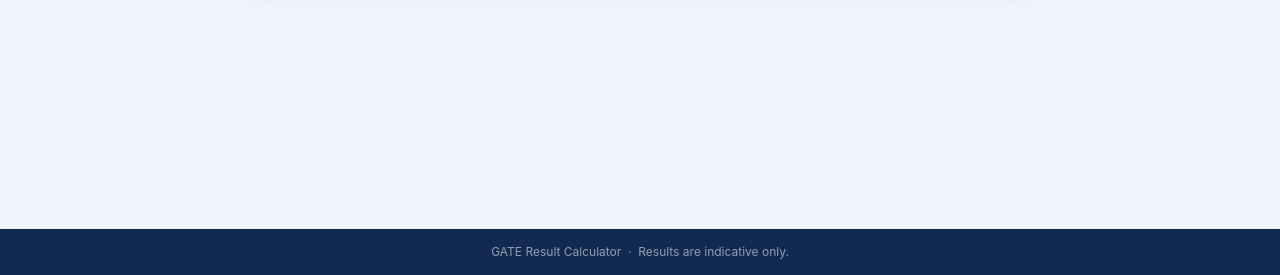
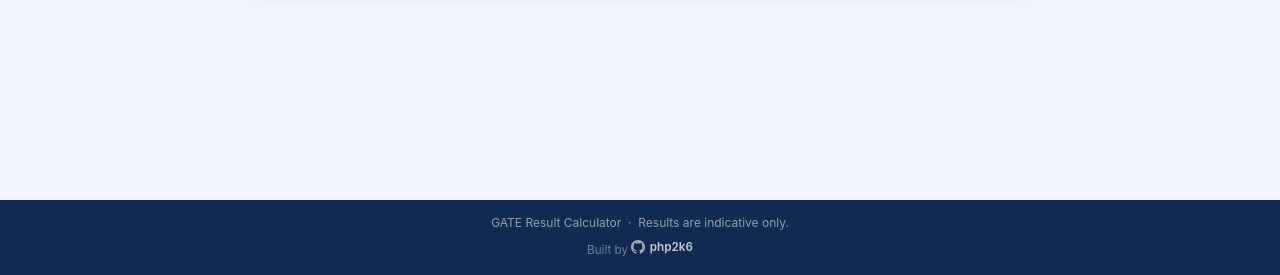
Before and after one commit to php2k6/gate-marks-calculator, a Flask app: page / in a window 1280 px wide. Shown: the part 525-800 px from the top of the page. Run offline with Flask 3, Linux system fonts and the light colour scheme.

Commit message:
feat: add GitHub credit (php2k6) in footer with logo

```diff
--- a/static/style.css
+++ b/static/style.css
@@ -64,8 +64,29 @@ code { font-family: monospace; background: var(--lgray); padding: 1px 5px; borde
   background: var(--blue-dk);
   color: rgba(255,255,255,.55);
   text-align: center;
-  padding: .9rem 1rem;
+  padding: .9rem 1rem 1rem;
   font-size: .8rem;
+}
+.footer-credit {
+  margin-top: .35rem;
+  font-size: .78rem;
+  color: rgba(255,255,255,.4);
+}
+.footer-gh-link {
+  color: rgba(255,255,255,.75);
+  text-decoration: none;
+  display: inline-flex;
+  align-items: center;
+  gap: .3rem;
+  font-weight: 600;
+  transition: color .2s;
+}
+.footer-gh-link:hover { color: #fff; }
+.gh-icon {
+  width: 14px;
+  height: 14px;
+  vertical-align: middle;
+  opacity: .8;
 }
 
 /* ─── layout ────────────────────────────────────────────────────────────── */
--- a/templates/base.html
+++ b/templates/base.html
@@ -26,6 +26,22 @@
 
   <footer class="site-footer">
     <p>GATE Result Calculator &nbsp;·&nbsp; Results are indicative only.</p>
+    <p class="footer-credit">
+      Built by
+      <a href="https://github.com/php2k6" target="_blank" rel="noopener" class="footer-gh-link">
+        <svg class="gh-icon" viewBox="0 0 16 16" aria-hidden="true" fill="currentColor">
+          <path d="M8 0C3.58 0 0 3.58 0 8c0 3.54 2.29 6.53 5.47 7.59.4.07.55-.17.55-.38
+            0-.19-.01-.82-.01-1.49-2.01.37-2.53-.49-2.69-.94-.09-.23-.48-.94-.82-1.13
+            -.28-.15-.68-.52-.01-.53.63-.01 1.08.58 1.23.82.72 1.21 1.87.87 2.33.66
+            .07-.52.28-.87.51-1.07-1.78-.2-3.64-.89-3.64-3.95 0-.87.31-1.59.82-2.15
+            -.08-.2-.36-1.02.08-2.12 0 0 .67-.21 2.2.82.64-.18 1.32-.27 2-.27
+            .68 0 1.36.09 2 .27 1.53-1.04 2.2-.82 2.2-.82.44 1.1.16 1.92.08 2.12
+            .51.56.82 1.27.82 2.15 0 3.07-1.87 3.75-3.65 3.95.29.25.54.73.54 1.48
+            0 1.07-.01 1.93-.01 2.2 0 .21.15.46.55.38A8.013 8.013 0 0016 8c0-4.42-3.58-8-8-8z"/>
+        </svg>
+        php2k6
+      </a>
+    </p>
   </footer>
 </body>
 </html>
```
